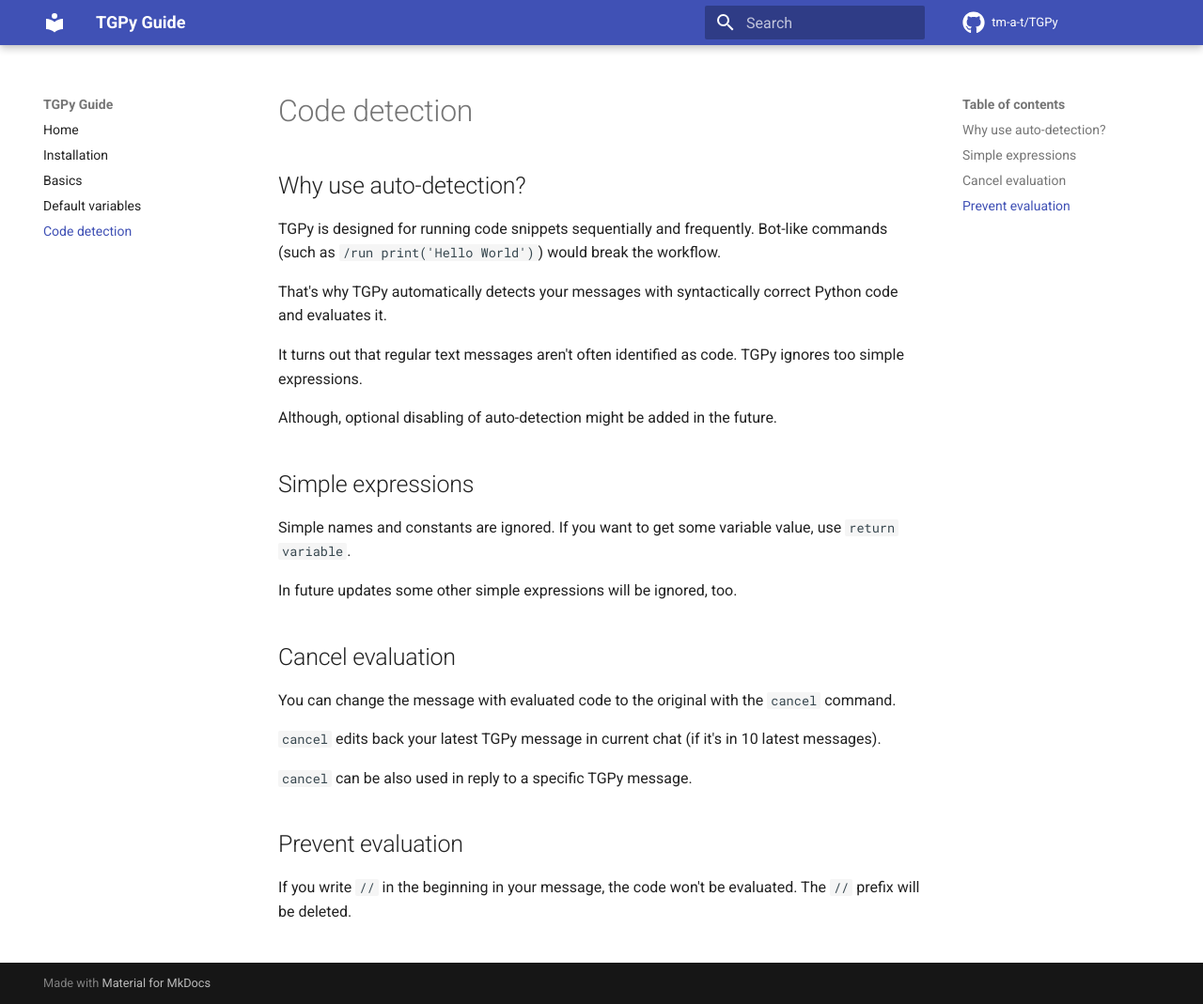
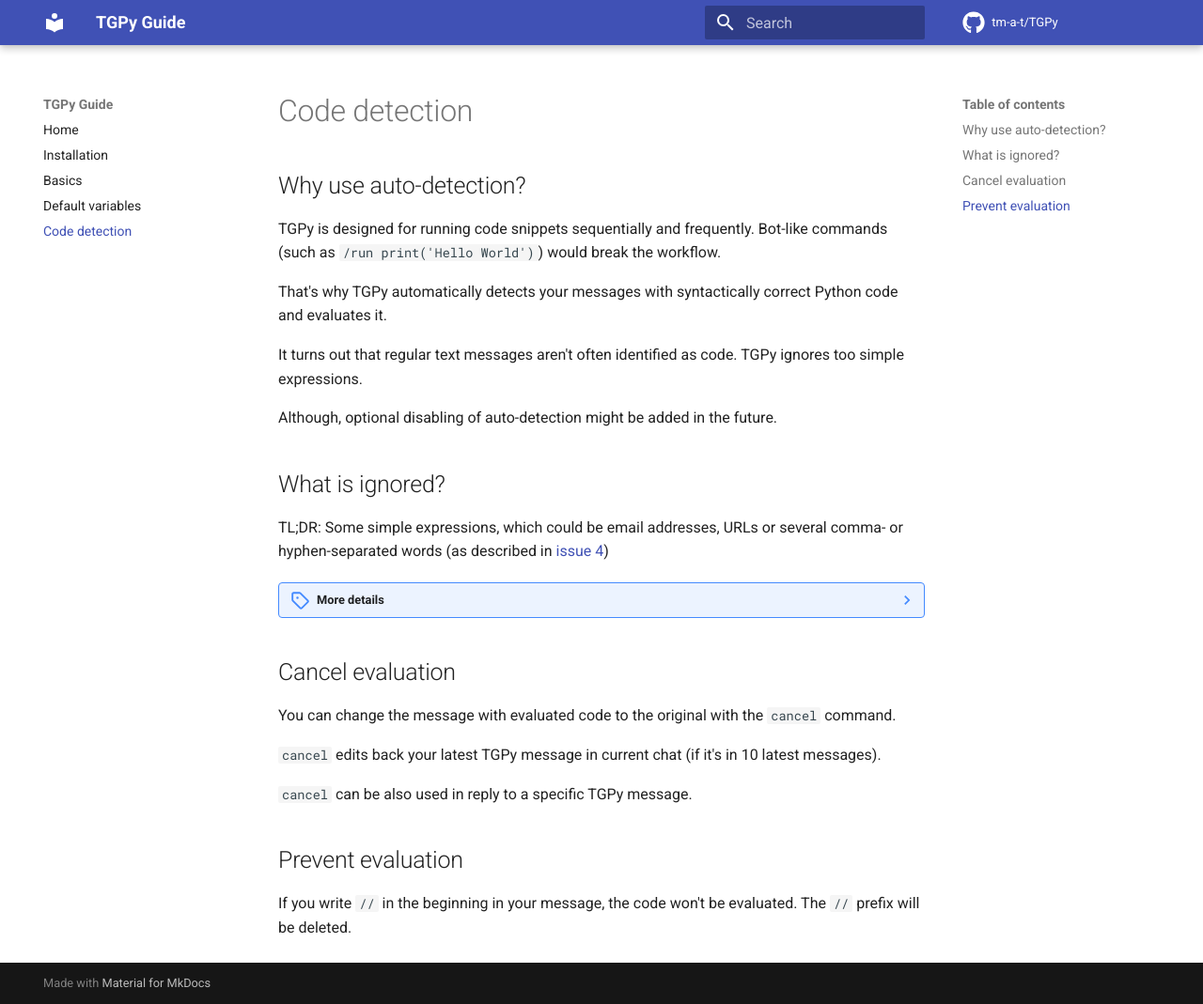
Before and after one commit to tm-a-t/TGPy, an MkDocs documentation site: the page built from guide/docs/code_detection.md, in a window 1280 px wide and 1069 px high. Shown: the whole window at 94% size. Built offline with MkDocs 1.6.1 and Material for MkDocs 9.7.7, drawn with Linux system fonts in a browser that asks for light colours; comment, search, counter and statistics services are not loaded.

Commit message:
guide: rewrite 'What is ignored?' section in code_detection.md

```diff
--- a/guide/docs/code_detection.md
+++ b/guide/docs/code_detection.md
@@ -11,11 +11,23 @@
 
 Although, optional disabling of auto-detection might be added in the future.
 
-## Simple expressions
+## What is ignored?
 
-Simple names and constants are ignored. If you want to get some variable value, use `return variable`.
+TL;DR: Some simple expressions, which could be email addresses, URLs or several comma- or hyphen-separated words
+(as described in [issue 4](https://github.com/tm-a-t/TGPy/issues/4))
 
-In future updates some other simple expressions will be ignored, too.
+??? note "More details"
+    In this section, an **unknown** variable is one not present in `locals` — that is, which were not saved in previous messages and which are not built in TGPy (as `ctx`, `orig`, `msg` and `print` are)
+    Unknown variables' attributes are also considered unknown
+
+    **Ignored** expressions are expressions in the list below:
+
+    * Constants like `1` or `"abcd"` and unknown variables
+    * Binary operations on unknown variables (recursively, i.e., `a - b -c` is also ignored in case `a`, `b`, `c` are unknown)
+    * Unary operations on constants or unknown variables
+    * Tuples of ignored expressions
+    * Multiple ignored expressions (i.e. separated by `;` or newline)****
+
 
 ## Cancel evaluation
 
```
